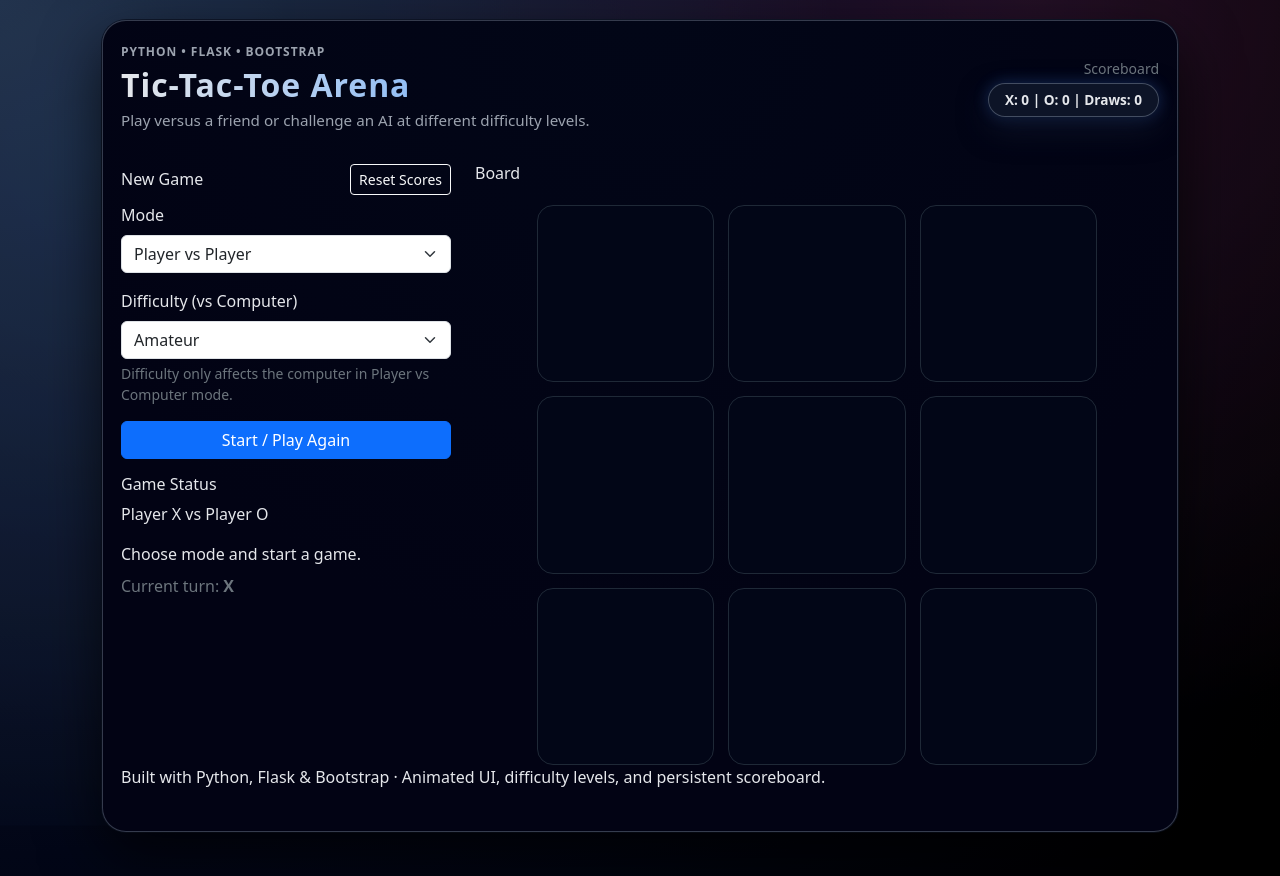
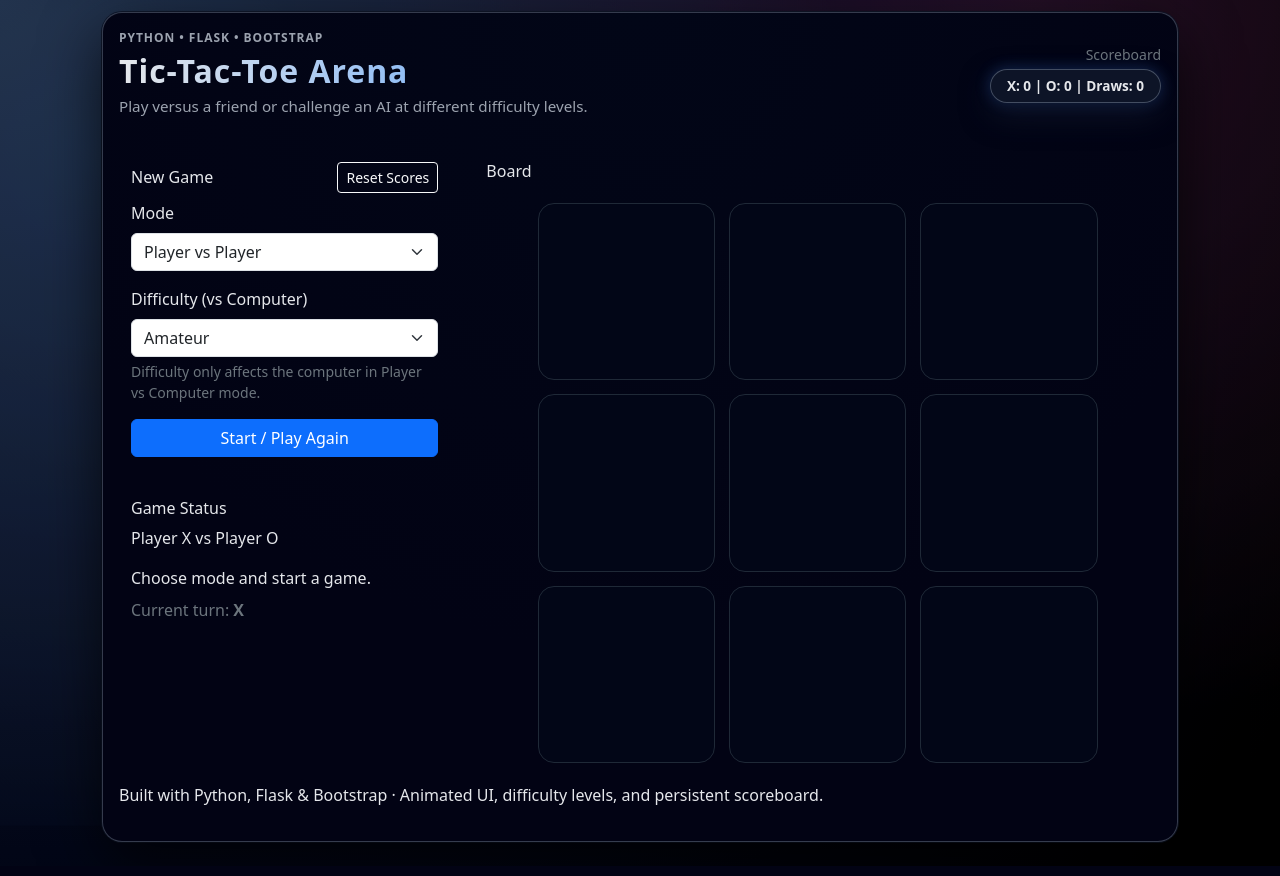
Before and after one commit to NhartyInnovate/tic-tac-toe-flask, a Flask app: page / in a window 1280 px wide. Run offline with Flask 3, Linux system fonts and the light colour scheme.

Commit message:
Tighten desktop spacing

```diff
--- a/static/css/style.css
+++ b/static/css/style.css
@@ -246,3 +246,28 @@ body::before {
     0 0 18px rgba(249,115,22,0.8),
     0 0 35px rgba(249,115,22,0.4);
 }
+
+/* Desktop: make card more compact so it fits better in one screen */
+@media (min-width: 992px) {
+  .game-container {
+    margin: 12px auto;
+    padding: 0 12px 12px;
+  }
+
+  .game-card {
+    padding: 16px 16px 18px;
+    border-radius: 20px;
+  }
+
+  .panel {
+    padding: 12px 12px 14px;
+  }
+
+  .subtitle {
+    margin-bottom: 2px;
+  }
+
+  .footer-text {
+    margin-top: 6px;
+  }
+}
```
